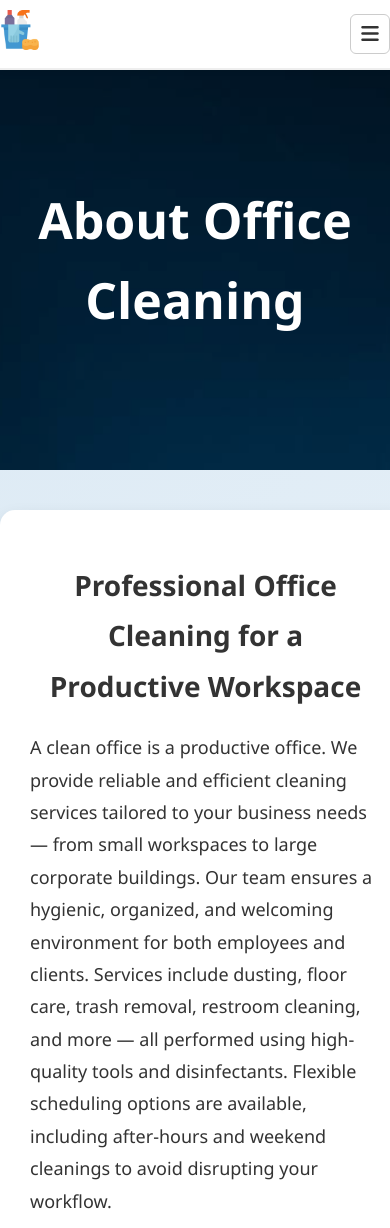
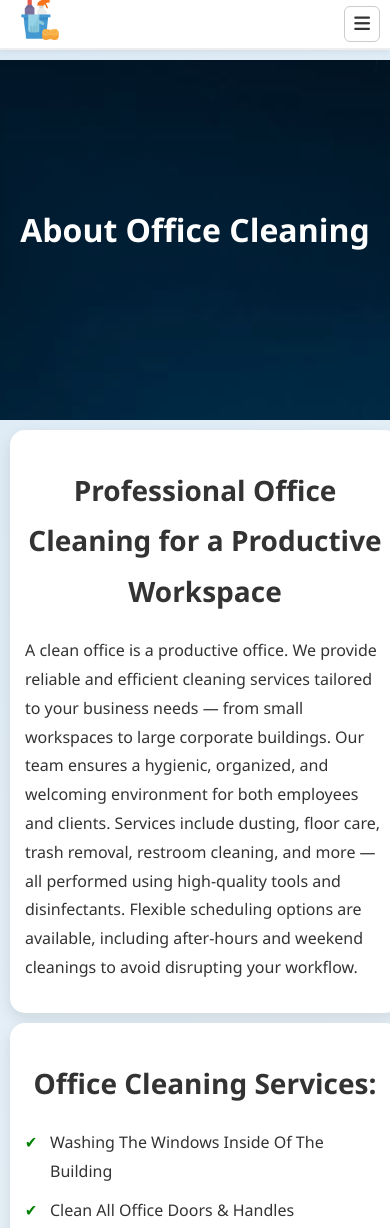
Before and after one commit to NewMind-Paladin/Cleaning-, a plain HTML site: page Office Cleaning.html in a window 390 px wide. Shown: the top 1228 px of the page. Drawn offline with Linux system fonts and the light colour scheme.

Commit message:
Add files via upload

```diff
--- a/style.css
+++ b/style.css
@@ -35,15 +35,14 @@ h2 {
     transform: translate(0px, 0px);
 }
 
-/* Фиксированная шапка */
 .topnav {
   position: fixed;
   top: 0;
   left: 0;
   width: 100%;
   background-color: #ffffff;
-  padding: 10px 0;
-  z-index: 999;
+  padding: 10px -50px;
+  z-index: 10;
   display: flex;
   justify-content: space-between;
   align-items: center;
@@ -51,16 +50,17 @@ h2 {
   box-shadow: 0 2px 5px rgba(0, 0, 0, 0.05);
 }
 
-body {
-  margin: 0;
-  padding-top: 70px;
+/* Лого сдвигаем чуть правее */
+.logo img {
+  margin-left: 20px;
 }
 
 /* Бургер-кнопка */
 .burger {
-  font-size: 20px;
-  width: 40px;
-  height: 40px;
+  position: relative;
+  font-size: 18px;
+  width: 36px;
+  height: 36px;
   border-radius: 6px;
   background: transparent;
   color: #333;
@@ -69,16 +69,35 @@ body {
   align-items: center;
   justify-content: center;
   transition: background 0.3s;
+  margin-right: 10px;
+  overflow: hidden;
 }
+
+.burger::after {
+  content: '';
+  position: absolute;
+  bottom: 0;
+  left: 0;
+  height: 2px;
+  width: 0%;
+  background-color: #007bff;
+  transition: width 0.3s ease-in-out;
+}
+
+.burger:hover::after {
+  width: 100%;
+}
+
 
 .burger:hover {
   background-color: #f0f0f0;
 }
 
-/* Ссылки меню */
+/* Меню */
 .menu {
   display: flex;
   gap: 20px;
+  transform: translateX(-20px); /* Сдвигаем левее */
 }
 
 .menu a {
@@ -90,6 +109,7 @@ body {
   transition: color 0.3s;
 }
 
+/* Плавное подчёркивание */
 .menu a::after {
   content: '';
   position: absolute;
@@ -129,6 +149,7 @@ body {
     padding: 10px;
     border-radius: 8px;
     z-index: 1000;
+    transform: none;
   }
 
   .menu.active {
@@ -223,6 +244,28 @@ body {
     background-color: #0a70c7;
     transform: translateY(-3px);
 }
+@media screen and (max-width: 768px) {
+  .banner {
+    height: 320px; /* вместо 400px */
+    padding: 20px;
+  }
+
+  .web_title {
+    font-size: 32px;
+    line-height: 1.2;
+  }
+
+  .web_p {
+    font-size: 16px;
+  }
+
+  .banner .btn {
+    border: none;
+    font-weight: 600;
+    letter-spacing: 0.5px;
+    box-shadow: 0 3px 8px rgba(0, 0, 0, 0.15);
+  }
+}
 
 .services {
     display: flex;
@@ -308,9 +351,9 @@ body {
 .whyus-header {
     display: flex;
     flex-direction: column;
-    margin: 60px auto 0 auto;
+    margin: 15px auto 0 auto;
     gap: 20px;
-    padding: 30px 20px;
+    padding: 15px 0px;
     background-color: #ffffff;
     position: relative;
     z-index: 2;
@@ -320,6 +363,20 @@ body {
     box-shadow: 0 6px 20px rgba(0, 0, 0, 0.1); /* лёгкая тень для глубины */
     max-width: 2000px; /* ограничение по ширине */
     width: 90%; /* адаптивность */
+}
+
+@media screen and (max-width: 768px) {
+  .whyus-header {
+    padding: 30px 16px;
+  }
+
+  .whyus-header-title {
+    font-size: 22px;
+  }
+
+  .whyus-header-description {
+    font-size: 16px;
+  }
 }
 
 .whyus-header-title {
@@ -495,25 +552,36 @@ button:hover {
 }
 
 .about-content {
-    background-color: #ffffff; /* Clean white background */
-    border-radius: 15px; /* Slightly larger border radius for a softer look */
-    box-shadow: 0 6px 15px rgba(0, 0, 0, 0.1); /* Subtle shadow for depth */
-    width: 90%; /* Responsive width */
-    max-width: 600px; /* Limit the maximum width */
-    padding: 30px; /* Add more padding for better spacing */
-    text-align: left; /* Align text to the left for readability */
-    font-size: 18px; /* Comfortable font size */
-    line-height: 1.8; /* Improve readability */
-    margin: 40px auto; /* Center the box with spacing */
-    color: #333; /* Neutral text color */
+    background-color: #ffffff;
+    border-radius: 15px;
+    box-shadow: 0 6px 15px rgba(0, 0, 0, 0.1);
+    width: 100%;
+    max-width: 100%;
+    padding: 20px;
+    text-align: left;
+    font-size: 18px;
+    line-height: 1.8;
+    margin: 20px auto;
+    color: #333;
     transform: translate(0px, 30%);
     opacity: 0;
     transition: all 0.8s ease 0s;
+    box-sizing: border-box;
 }
 
+/* Анимация при активации */
 .about-content._active {
     transform: translate(0px, 0px);
     opacity: 1;
+}
+
+/* 🔽 Адаптация до 600px */
+@media (max-width: 600px) {
+    .about-content {
+        font-size: 16px;
+        padding: 15px;
+        margin: 10px;
+    }
 }
 
 .footer {
```
Also changed, not shown: About Us.html (+13 -11 lines).
